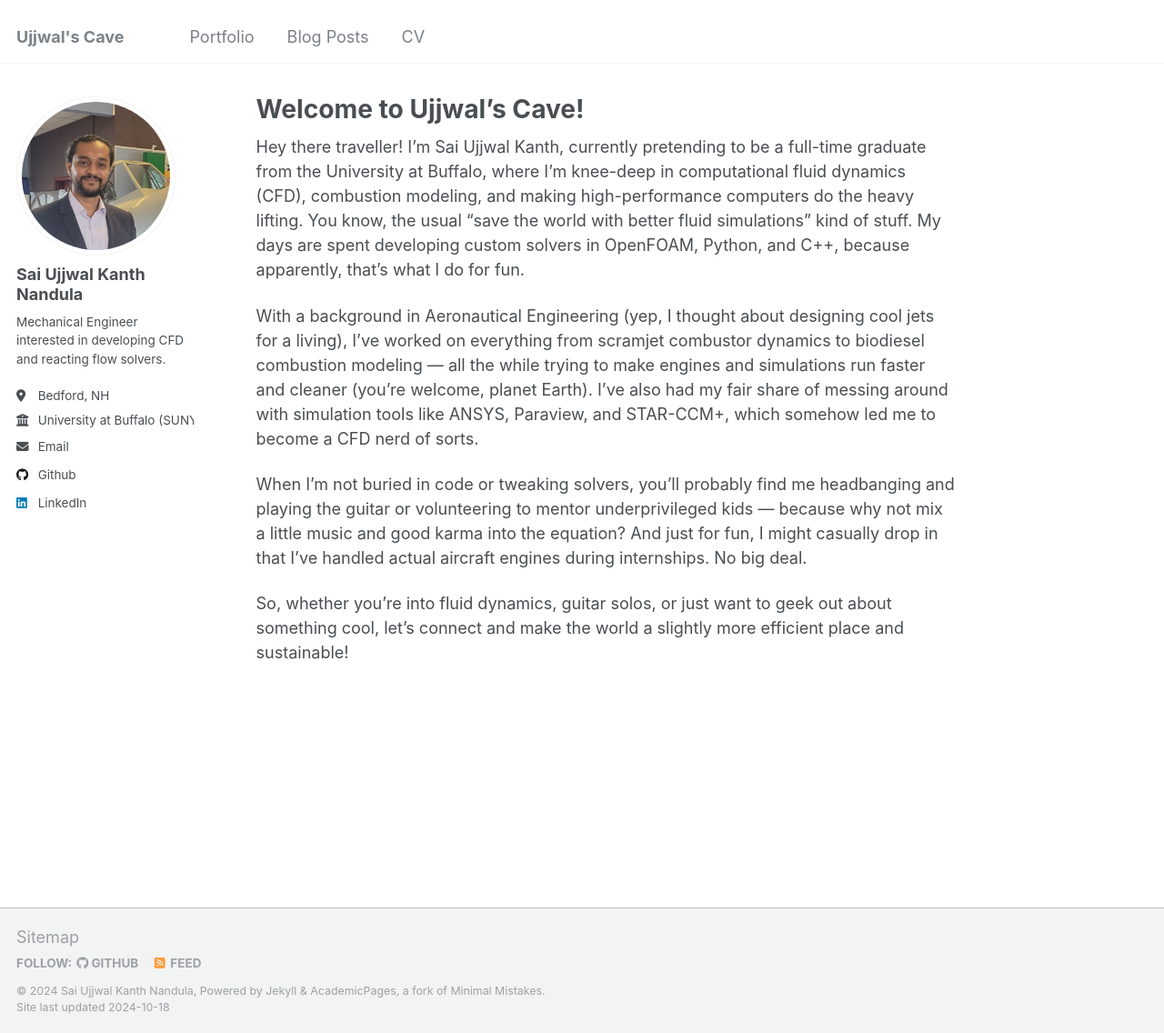
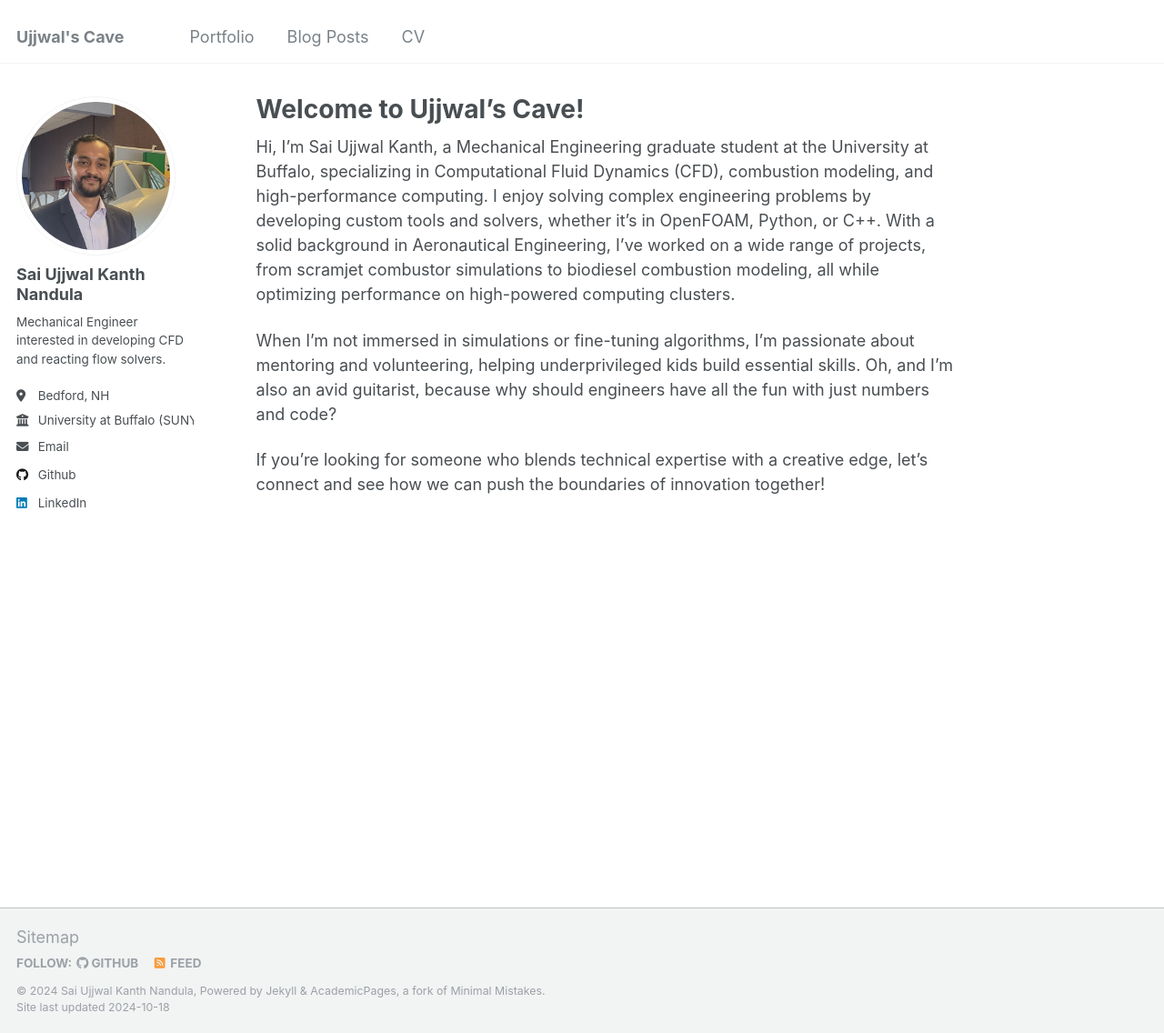
Before and after one commit to UjjwalKanthN/UjjwalKanthN.github.io, a Jekyll site: the page built from _pages/about.md, in a window 1280 px wide and 1136 px high. Shown: the whole window at 91% size. Built offline with Jekyll 4.4.1, drawn with Linux system fonts in a browser that asks for light colours.

Commit message:
Update about.md

```diff
--- a/_pages/about.md
+++ b/_pages/about.md
@@ -6,19 +6,8 @@ redirect_from:
   - /about/
 ---
 
-Hey there traveller! I’m Sai Ujjwal Kanth, currently pretending to be a full-time graduate from the University at Buffalo, where
-I’m knee-deep in computational fluid dynamics (CFD), combustion modeling, and making high-performance computers do the heavy lifting.
-You know, the usual "save the world with better fluid simulations" kind of stuff. My days are spent developing custom solvers in OpenFOAM,
-Python, and C++, because apparently, that’s what I do for fun.
+Hi, I’m Sai Ujjwal Kanth, a Mechanical Engineering graduate student at the University at Buffalo, specializing in Computational Fluid Dynamics (CFD), combustion modeling, and high-performance computing. I enjoy solving complex engineering problems by developing custom tools and solvers, whether it's in OpenFOAM, Python, or C++. With a solid background in Aeronautical Engineering, I’ve worked on a wide range of projects, from scramjet combustor simulations to biodiesel combustion modeling, all while optimizing performance on high-powered computing clusters.
 
-With a background in Aeronautical Engineering (yep, I thought about designing cool jets for a living), I’ve worked on everything from
-scramjet combustor dynamics to biodiesel combustion modeling — all the while trying to make engines and simulations run faster and
-cleaner (you’re welcome, planet Earth). I’ve also had my fair share of messing around with simulation tools like ANSYS, Paraview, and
-STAR-CCM+, which somehow led me to become a CFD nerd of sorts.
+When I’m not immersed in simulations or fine-tuning algorithms, I’m passionate about mentoring and volunteering, helping underprivileged kids build essential skills. Oh, and I’m also an avid guitarist, because why should engineers have all the fun with just numbers and code?
 
-When I’m not buried in code or tweaking solvers, you’ll probably find me headbanging and playing the guitar or volunteering to mentor underprivileged
-kids — because why not mix a little music and good karma into the equation? And just for fun, I might casually drop in that I’ve handled
-actual aircraft engines during internships. No big deal.
-
-So, whether you're into fluid dynamics, guitar solos, or just want to geek out about something cool, let’s connect and make the world a slightly
-more efficient place and sustainable!
+If you’re looking for someone who blends technical expertise with a creative edge, let’s connect and see how we can push the boundaries of innovation together!
```
